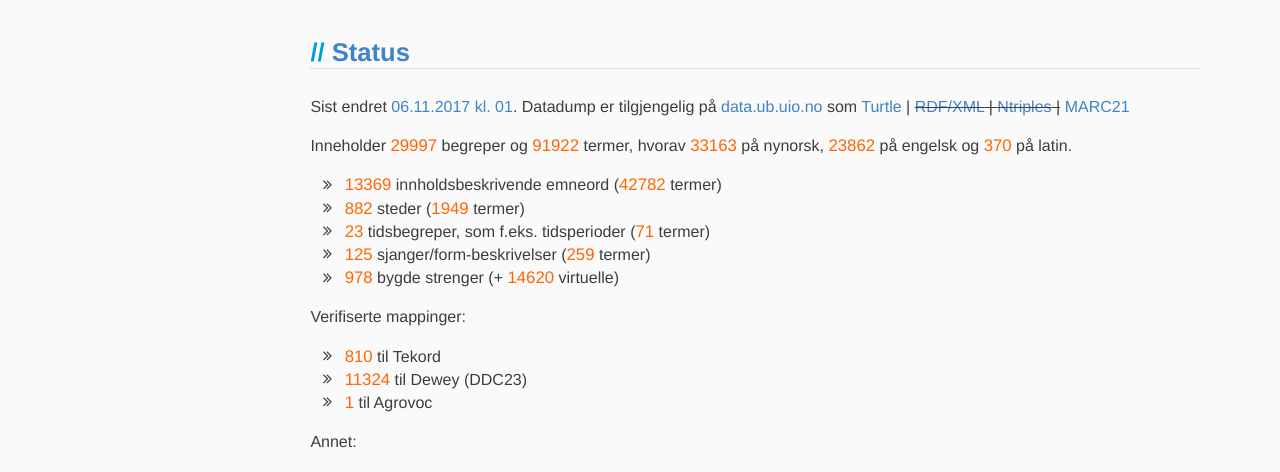
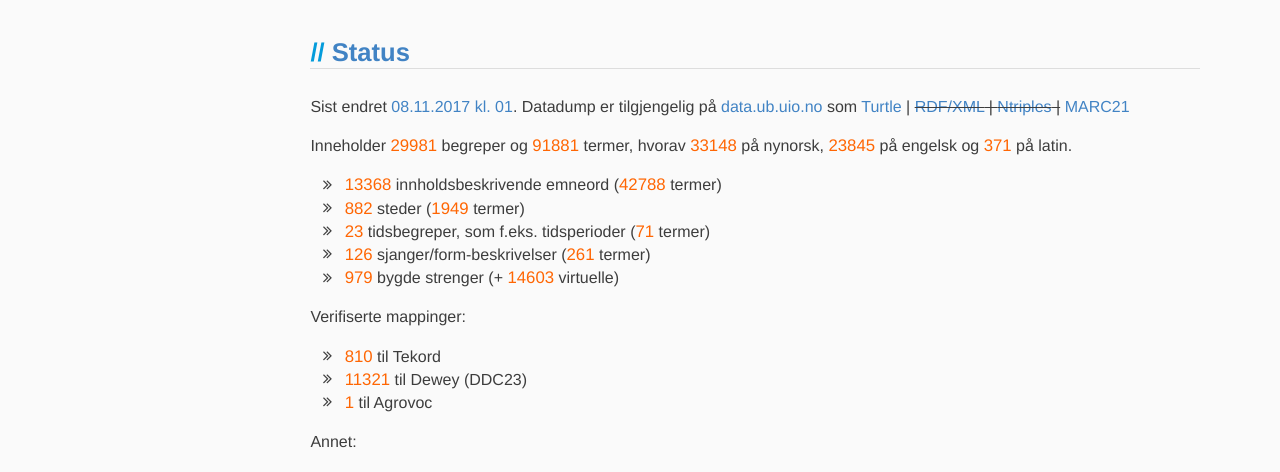
Before and after one commit to realfagstermer/realfagstermer.github.io, a Jekyll site: the page built from index.html, in a window 1280 px wide and 900 px high. Shown: the part 174-646 px from the top of the window. Built offline with Jekyll 4.4.1, drawn with Linux system fonts in a browser that asks for light colours; nearby versions of some CDN libraries; library files that are not in the unit come from our copies.

Commit message:
Update stats

```diff
--- a/_data/stats_current.json
+++ b/_data/stats_current.json
@@ -1,9 +1,9 @@
 {
-  "concepts": 29997,
+  "concepts": 29981,
   "conceptsWithoutStrings": 14399,
   "facets": {
     "CompoundConcept": {
-      "concepts": 978,
+      "concepts": 979,
       "prefLabels": {},
       "terms": 0
     },
@@ -14,14 +14,14 @@
         "nb": 101,
         "nn": 0
       },
-      "concepts": 125,
+      "concepts": 126,
       "prefLabels": {
         "en": 22,
         "la": 0,
-        "nb": 125,
-        "nn": 4
+        "nb": 126,
+        "nn": 5
       },
-      "terms": 259
+      "terms": 261
     },
     "Place": {
       "altLabels": {
@@ -57,47 +57,47 @@
     },
     "Topic": {
       "altLabels": {
-        "en": 1570,
+        "en": 1571,
         "la": 24,
-        "nb": 4319,
-        "nn": 5328
+        "nb": 4325,
+        "nn": 5332
       },
-      "concepts": 13369,
+      "concepts": 13368,
       "prefLabels": {
-        "en": 5635,
-        "la": 345,
+        "en": 5633,
+        "la": 346,
         "nb": 13366,
-        "nn": 12195
+        "nn": 12191
       },
-      "terms": 42782
+      "terms": 42788
     },
     "VirtualCompoundConcept": {
-      "concepts": 14620,
+      "concepts": 14603,
       "prefLabels": {},
       "terms": 0
     }
   },
   "features": {
-    "broadMatch": 1538,
+    "broadMatch": 1537,
     "closeMatch": 9459,
     "definition": 440,
     "editorialNote": 194,
     "exactMatch": 3591,
     "narrowMatch": 0,
     "related": 981,
-    "relatedMatch": 2869
+    "relatedMatch": 2868
   },
   "mappings": {
     "agrovoc": 1,
-    "ddc": 11324,
+    "ddc": 11321,
     "tekord": 810
   },
   "terms": {
-    "_sum": 91922,
-    "en": 23862,
-    "la": 370,
-    "nb": 34527,
-    "nn": 33163
+    "_sum": 91881,
+    "en": 23845,
+    "la": 371,
+    "nb": 34517,
+    "nn": 33148
   },
-  "ts": 1509930505
+  "ts": 1510103478
 }
```
Also changed, not shown: _data/stats.json.
